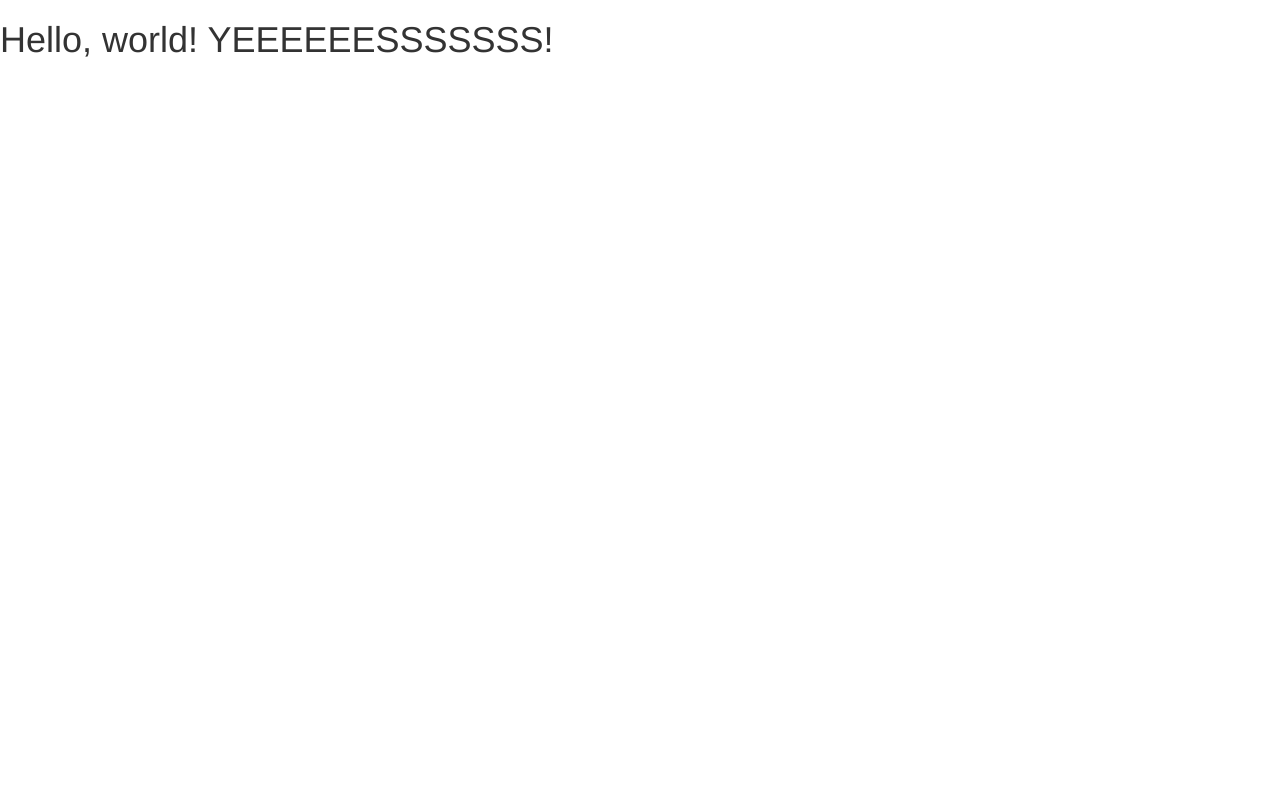
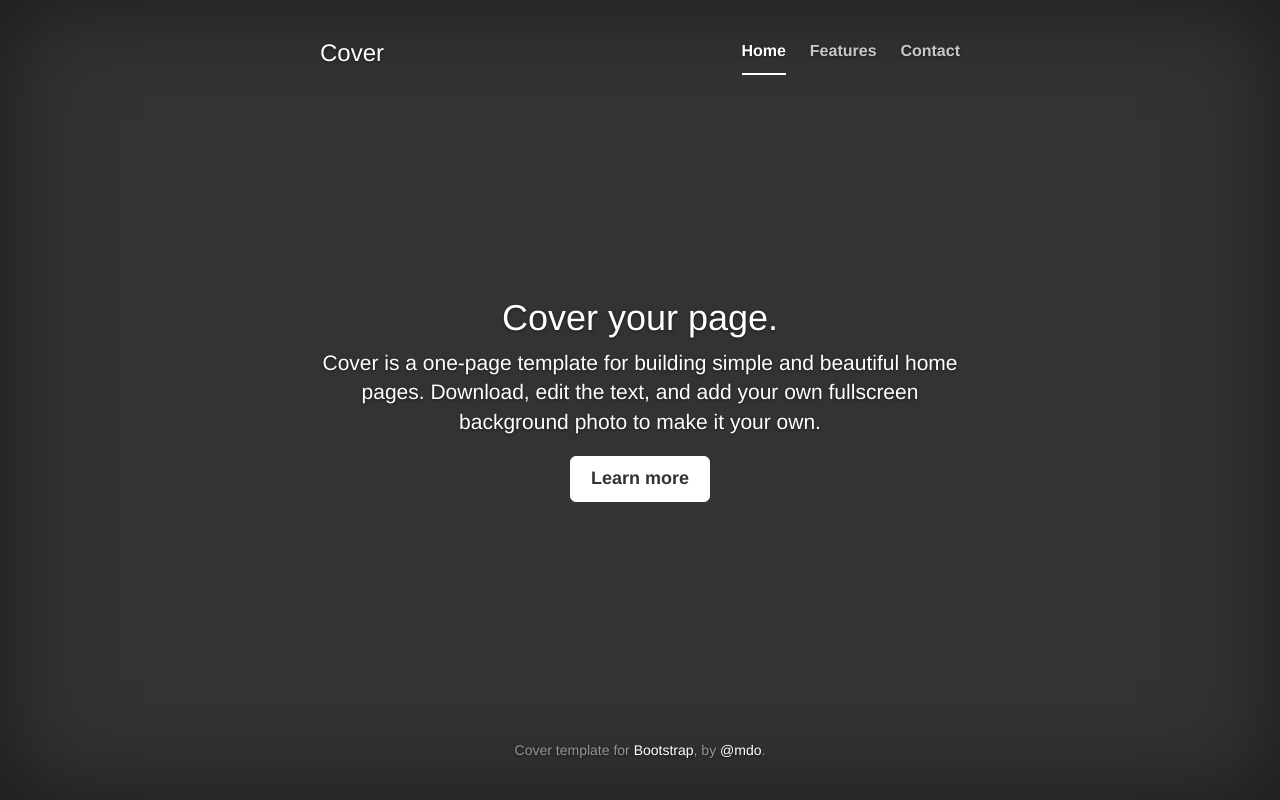
Before and after one commit to GiselleS/cha-annual-report, a plain HTML site: page index.html in a window 1280 px wide. Drawn offline with nearby package versions, Linux system fonts and the light colour scheme.

Commit message:
cleaning up bootstrap example

```diff
--- /dev/null
+++ b/css/cover.css
@@ -0,0 +1,163 @@
+/*
+ * Globals
+ */
+
+/* Links */
+a,
+a:focus,
+a:hover {
+  color: #fff;
+}
+
+/* Custom default button */
+.btn-default,
+.btn-default:hover,
+.btn-default:focus {
+  color: #333;
+  text-shadow: none; /* Prevent inheritence from `body` */
+  background-color: #fff;
+  border: 1px solid #fff;
+}
+
+
+/*
+ * Base structure
+ */
+
+html,
+body {
+  height: 100%;
+  background-color: #333;
+}
+body {
+  color: #fff;
+  text-align: center;
+  text-shadow: 0 1px 3px rgba(0,0,0,.5);
+}
+
+/* Extra markup and styles for table-esque vertical and horizontal centering */
+.site-wrapper {
+  display: table;
+  width: 100%;
+  height: 100%; /* For at least Firefox */
+  min-height: 100%;
+  -webkit-box-shadow: inset 0 0 100px rgba(0,0,0,.5);
+          box-shadow: inset 0 0 100px rgba(0,0,0,.5);
+}
+.site-wrapper-inner {
+  display: table-cell;
+  vertical-align: top;
+}
+.cover-container {
+  margin-right: auto;
+  margin-left: auto;
+}
+
+/* Padding for spacing */
+.inner {
+  padding: 30px;
+}
+
+
+/*
+ * Header
+ */
+.masthead-brand {
+  margin-top: 10px;
+  margin-bottom: 10px;
+}
+
+.masthead-nav > li {
+  display: inline-block;
+}
+.masthead-nav > li + li {
+  margin-left: 20px;
+}
+.masthead-nav > li > a {
+  padding-right: 0;
+  padding-left: 0;
+  font-size: 16px;
+  font-weight: bold;
+  color: #fff; /* IE8 proofing */
+  color: rgba(255,255,255,.75);
+  border-bottom: 2px solid transparent;
+}
+.masthead-nav > li > a:hover,
+.masthead-nav > li > a:focus {
+  background-color: transparent;
+  border-bottom-color: #a9a9a9;
+  border-bottom-color: rgba(255,255,255,.25);
+}
+.masthead-nav > .active > a,
+.masthead-nav > .active > a:hover,
+.masthead-nav > .active > a:focus {
+  color: #fff;
+  border-bottom-color: #fff;
+}
+
+@media (min-width: 768px) {
+  .masthead-brand {
+    float: left;
+  }
+  .masthead-nav {
+    float: right;
+  }
+}
+
+
+/*
+ * Cover
+ */
+
+.cover {
+  padding: 0 20px;
+}
+.cover .btn-lg {
+  padding: 10px 20px;
+  font-weight: bold;
+}
+
+
+/*
+ * Footer
+ */
+
+.mastfoot {
+  color: #999; /* IE8 proofing */
+  color: rgba(255,255,255,.5);
+}
+
+
+/*
+ * Affix and center
+ */
+
+@media (min-width: 768px) {
+  /* Pull out the header and footer */
+  .masthead {
+    position: fixed;
+    top: 0;
+  }
+  .mastfoot {
+    position: fixed;
+    bottom: 0;
+  }
+  /* Start the vertical centering */
+  .site-wrapper-inner {
+    vertical-align: middle;
+  }
+  /* Handle the widths */
+  .masthead,
+  .mastfoot,
+  .cover-container {
+    width: 100%; /* Must be percentage or pixels for horizontal alignment */
+  }
+}
+
+@media (min-width: 992px) {
+  .masthead,
+  .mastfoot,
+  .cover-container {
+    width: 700px;
+  }
+}
--- a/css/style.css
+++ /dev/null
@@ -1,39 +0,0 @@
-body {
-  text-align:center;
-}
-.col {
-  border:1px solid black;
-  float:left;
-  min-height:500px;
-  margin-left:5%;
-  width:45%;
-}
-#listings div {
-  border-bottom:1px solid green;
-  cursor:pointer;
-  display: -webkit-box;
-  -webkit-box-align: center;
-
-  display: -moz-box;
-  -moz-box-align: center;
-
-  display: -ms-flexbox;
-  -ms-flex-align: center;
-
-  display: box;
-  box-align: center;
-  min-height:50px;
-  padding:20px;
-  width:100%;
-}
-#listings .selected {
-  color:red;
-}
-#map {
-  height:400px;
-  margin:0 auto;
-}
-.leaflet-div-icon {}
-.leaflet-div-icon.selected {
-  background-color:red;
-}
--- a/index.html
+++ b/index.html
@@ -4,24 +4,69 @@
     <meta charset="utf-8">
     <meta http-equiv="X-UA-Compatible" content="IE=edge">
     <meta name="viewport" content="width=device-width, initial-scale=1">
-    <title>Bootstrap 101 Template</title>
+    <meta name="description" content="">
+    <meta name="author" content="">
 
-    <!-- Bootstrap -->
-    <link href="css/bootstrap.min.css" rel="stylesheet">
+    <title>Cover Template for Bootstrap</title>
 
-    <!-- HTML5 Shim and Respond.js IE8 support of HTML5 elements and media queries -->
-    <!-- WARNING: Respond.js doesn't work if you view the page via file:// -->
+    <!-- Bootstrap core CSS -->
+    <link href="/css/bootstrap/bootstrap.min.css" rel="stylesheet">
+
+    <!-- Custom styles for this template -->
+    <link href="/css/cover.css" rel="stylesheet">
+
+    <!-- HTML5 shim and Respond.js for IE8 support of HTML5 elements and media queries -->
     <!--[if lt IE 9]>
       <script src="https://oss.maxcdn.com/html5shiv/3.7.2/html5shiv.min.js"></script>
       <script src="https://oss.maxcdn.com/respond/1.4.2/respond.min.js"></script>
     <![endif]-->
   </head>
+
   <body>
-    <h1>Hello, world! YEEEEEESSSSSSS!</h1>
 
-    <!-- jQuery (necessary for Bootstrap's JavaScript plugins) -->
+    <div class="site-wrapper">
+
+      <div class="site-wrapper-inner">
+
+        <div class="cover-container">
+
+          <div class="masthead clearfix">
+            <div class="inner">
+              <h3 class="masthead-brand">Cover</h3>
+              <ul class="nav masthead-nav">
+                <li class="active"><a href="#">Home</a></li>
+                <li><a href="#">Features</a></li>
+                <li><a href="#">Contact</a></li>
+              </ul>
+            </div>
+          </div>
+
+          <div class="inner cover">
+            <h1 class="cover-heading">Cover your page.</h1>
+            <p class="lead">Cover is a one-page template for building simple and beautiful home pages. Download, edit the text, and add your own fullscreen background photo to make it your own.</p>
+            <p class="lead">
+              <a href="#" class="btn btn-lg btn-default">Learn more</a>
+            </p>
+          </div>
+
+          <div class="mastfoot">
+            <div class="inner">
+              <p>Cover template for <a href="http://getbootstrap.com">Bootstrap</a>, by <a href="https://twitter.com/mdo">@mdo</a>.</p>
+            </div>
+          </div>
+
+        </div>
+
+      </div>
+
+    </div>
+
+    <!-- Bootstrap core JavaScript
+    ================================================== -->
+    <!-- Placed at the end of the document so the pages load faster -->
     <script src="https://ajax.googleapis.com/ajax/libs/jquery/1.11.1/jquery.min.js"></script>
-    <!-- Include all compiled plugins (below), or include individual files as needed -->
-    <script src="js/bootstrap.min.js"></script>
+    <script src="/js/bootstrap.min.js"></script>
+    <!--<script src="/js/docs.min.js"></script> -->
+
   </body>
 </html>
```
